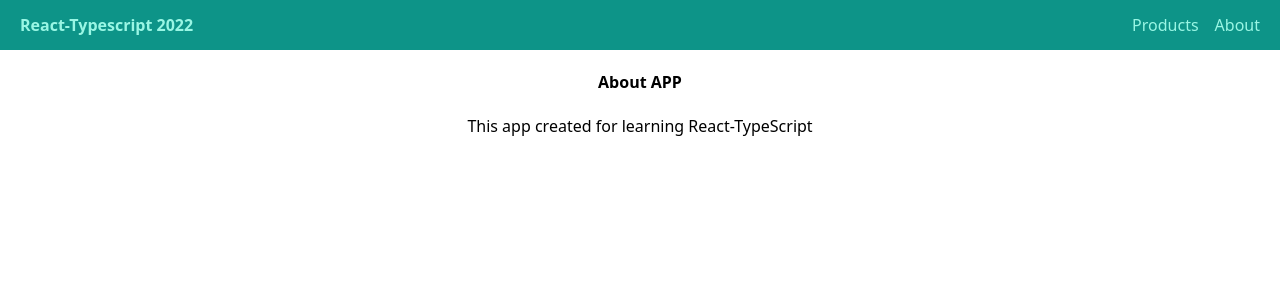
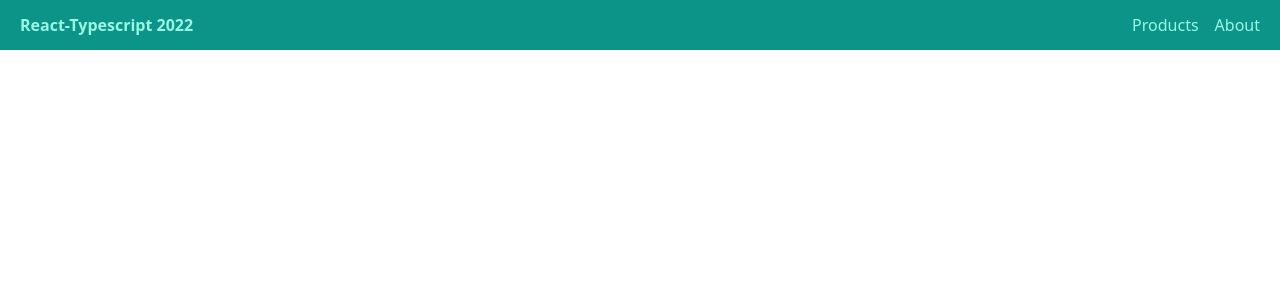
Before and after one commit to vladyslav-harkusha/react_typescript_product-store-app, a React (Create React App) app: page /about in a window 1280 px wide. Shown: the top 300 px of the page. Built offline with nearby package versions, Linux system fonts and the light colour scheme.

Commit message:
fixed links

```diff
--- a/src/App.tsx
+++ b/src/App.tsx
@@ -8,8 +8,8 @@ export function App() {
     <>
       <Navigation />
       <Routes>
-        <Route path="/" element={ <ProductPage /> } />
-        <Route path="/about" element={ <AboutPage /> } />
+        <Route path="/react_typescript_product-store-app/" element={ <ProductPage /> } />
+        <Route path="/react_typescript_product-store-app/about" element={ <AboutPage /> } />
       </Routes>
     </>
   );
--- a/src/components/Navigation.tsx
+++ b/src/components/Navigation.tsx
@@ -7,8 +7,8 @@ export const Navigation: FC = () => {
       <span className='font-bold'>React-Typescript 2022</span>
 
       <span>
-        <Link to="/" className='mr-4'>Products</Link>
-        <Link to="/about">About</Link>
+        <Link to="/react_typescript_product-store-app/" className='mr-4'>Products</Link>
+        <Link to="/react_typescript_product-store-app/about">About</Link>
       </span>
     </nav>
   )
```
